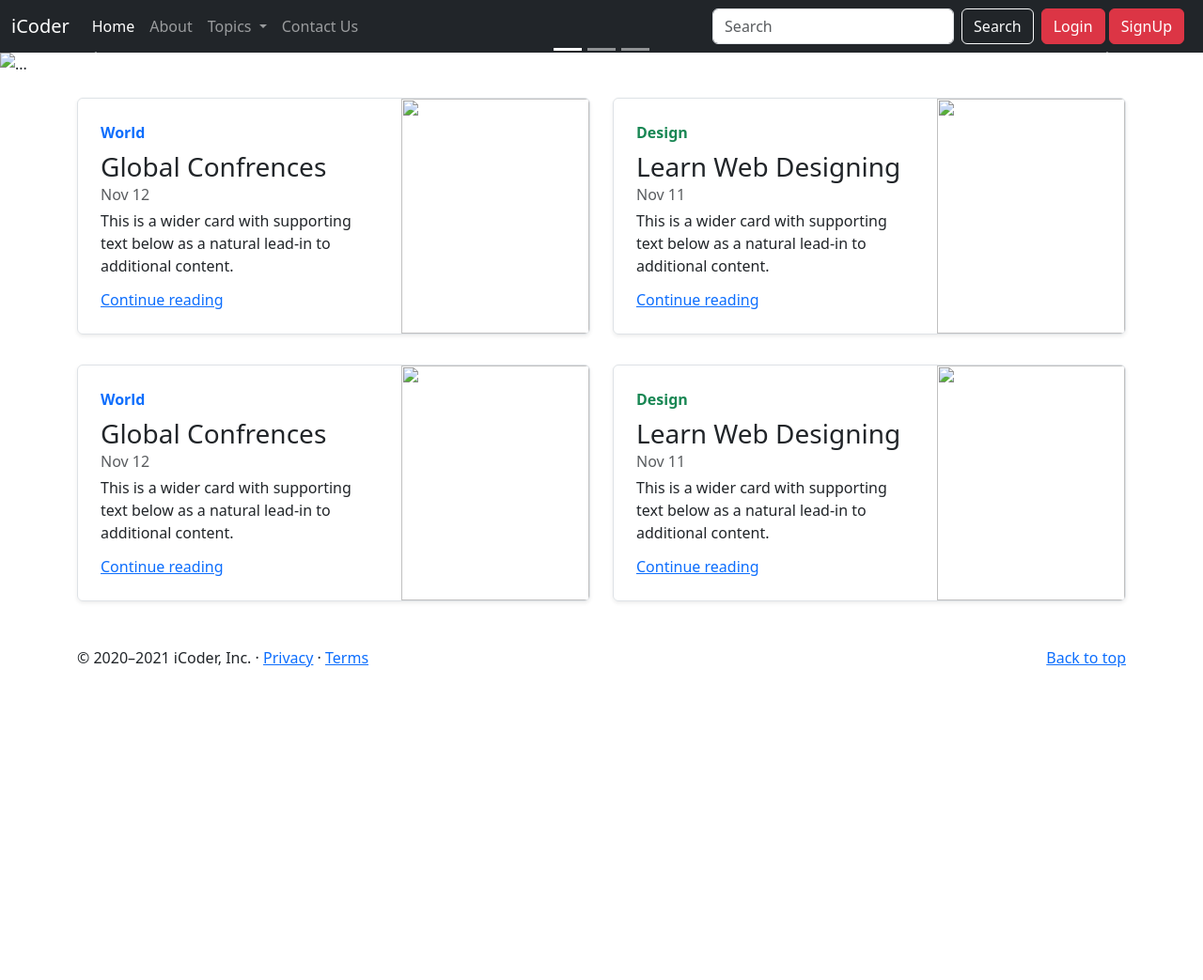
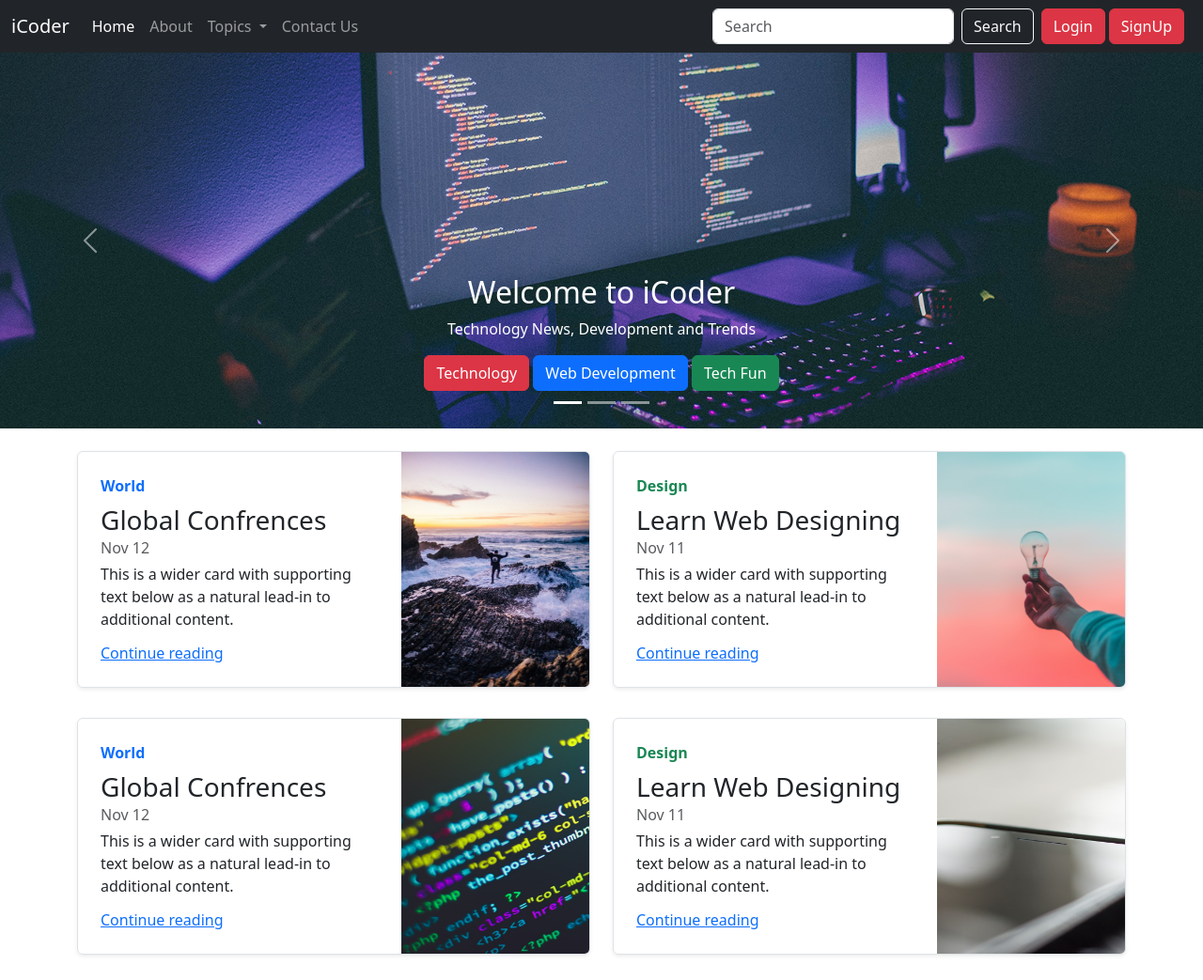
Before and after one commit to mickymec/iCoderBootstrap, a plain HTML site: page index.html in a window 1280 px wide. Shown: the top 1043 px of the page at 94% size. Before the commit the page ends 800 px from the top, so only its background shows below. Drawn offline with nearby package versions, Linux system fonts and the light colour scheme; the site is published under a folder, as on GitHub Pages, so addresses that start at the root find nothing.

Commit message:
Update index.html

```diff
--- a/index.html
+++ b/index.html
@@ -151,7 +151,7 @@
         </div>
         <div class="carousel-inner">
             <div class="carousel-item active">
-                <img src="/1.jpg" class="d-block w-100" alt="...">
+                <img src="1.jpg" class="d-block w-100" alt="...">
                 <div class="carousel-caption d-none d-md-block">
                     <h2>Welcome to iCoder</h2>
                     <p>Technology News, Development and Trends</p>
@@ -161,7 +161,7 @@
                 </div>
             </div>
             <div class="carousel-item">
-                <img src="/2.jpg" class="d-block w-100" alt="...">
+                <img src="2.jpg" class="d-block w-100" alt="...">
                 <div class="carousel-caption d-none d-md-block">
                     <h2>The Best Coding Blog</h2>
                     <p>Technology News, Development and Trends</p>
@@ -171,7 +171,7 @@
                 </div>
             </div>
             <div class="carousel-item">
-                <img src="/3.jpg" class="d-block w-100" alt="...">
+                <img src="3.jpg" class="d-block w-100" alt="...">
                 <div class="carousel-caption d-none d-md-block">
                     <h2>Award winning Blog</h2>
                     <p>Technology News, Development and Trends</p>
@@ -207,7 +207,7 @@
                         <a href="#" class="stretched-link">Continue reading</a>
                     </div>
                     <div class="col-auto d-none d-lg-block">
-                        <img src="/thumb1.jpg" class="bd-placeholder-img" width="200" height="250" alt="">
+                        <img src="thumb1.jpg" class="bd-placeholder-img" width="200" height="250" alt="">
                     </div>
                 </div>
             </div>
@@ -223,7 +223,7 @@
                         <a href="#" class="stretched-link">Continue reading</a>
                     </div>
                     <div class="col-auto d-none d-lg-block">
-                        <img src="/thumb4.jpg" class="bd-placeholder-img" width="200" height="250" alt="">
+                        <img src="thumb4.jpg" class="bd-placeholder-img" width="200" height="250" alt="">
 
                     </div>
                 </div>
@@ -243,7 +243,7 @@
                         <a href="#" class="stretched-link">Continue reading</a>
                     </div>
                     <div class="col-auto d-none d-lg-block">
-                        <img src="/thumb2.jpg" class="bd-placeholder-img" width="200" height="250" alt="">
+                        <img src="thumb2.jpg" class="bd-placeholder-img" width="200" height="250" alt="">
                     </div>
                 </div>
             </div>
@@ -259,7 +259,7 @@
                         <a href="#" class="stretched-link">Continue reading</a>
                     </div>
                     <div class="col-auto d-none d-lg-block">
-                        <img src="/thumb3.jpg" class="bd-placeholder-img" width="200" height="250" alt="">
+                        <img src="thumb3.jpg" class="bd-placeholder-img" width="200" height="250" alt="">
 
                     </div>
                 </div>
```
